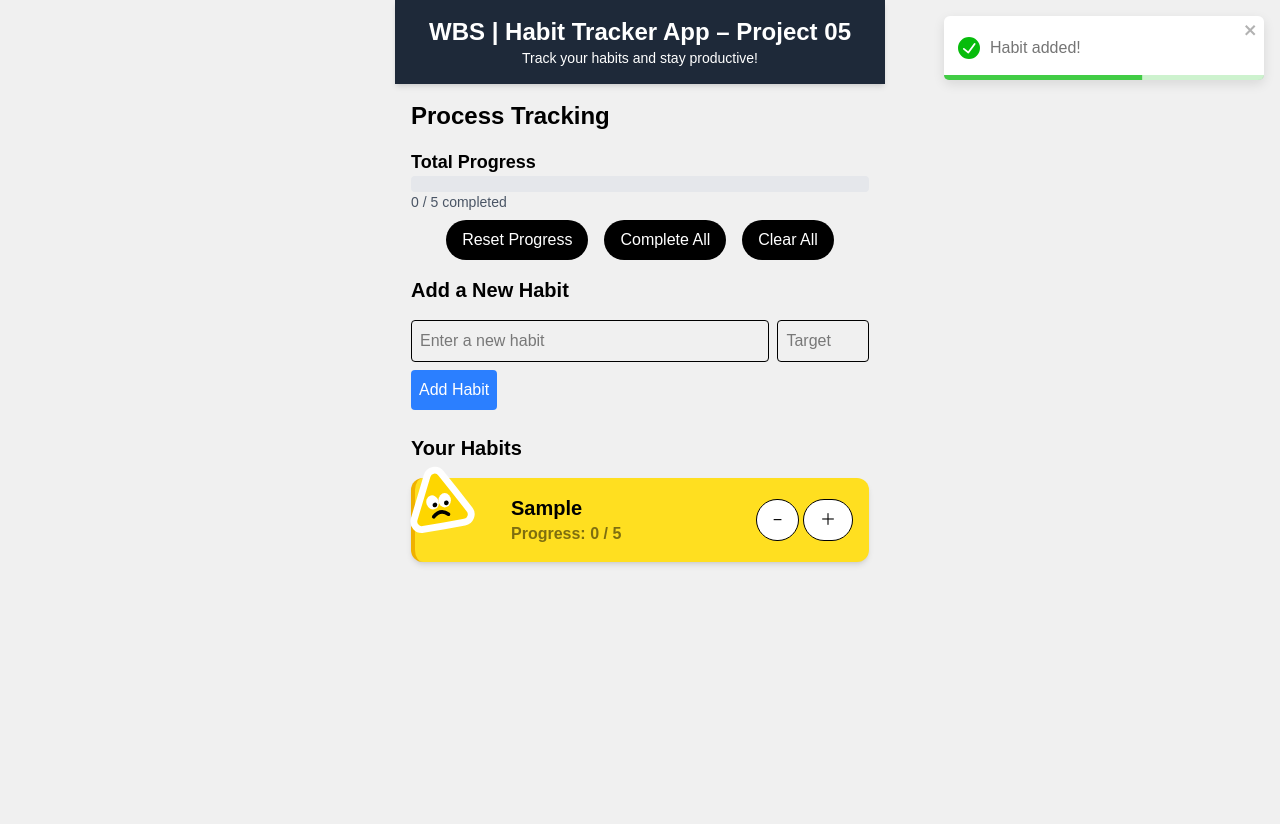
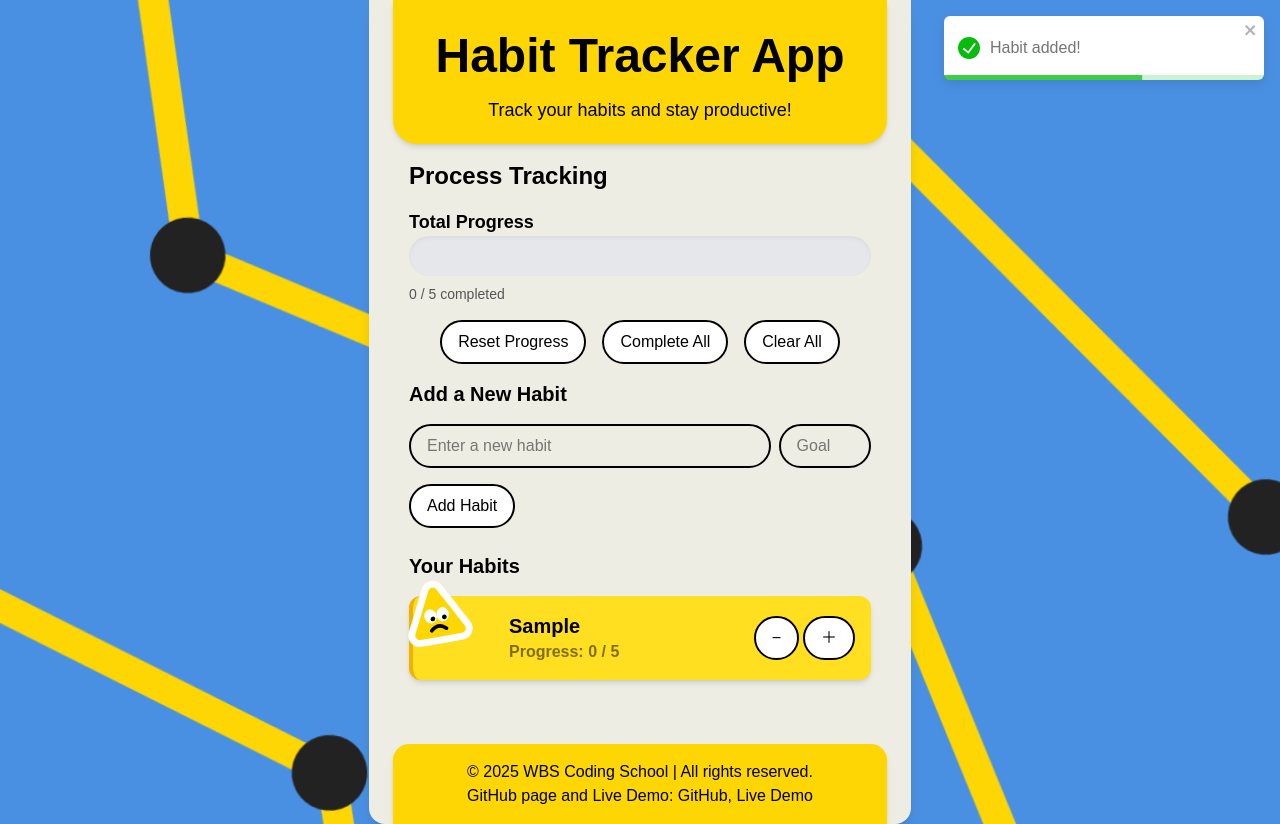
Before and after one commit to Vaeshkar/74_project05_10hours, a React (Vite) app: page / in a window 1280 px wide. Both pictures are taken after typing "Sample", "5" into the empty fields and a click on the button "Add Habit". Before the commit the page ends 800 px from the top, so only its background shows below. Built offline with nearby package versions, Linux system fonts and the light colour scheme.

Commit message:
New Version online

```diff
--- a/index.html
+++ b/index.html
@@ -7,7 +7,7 @@
     <title>WBS | Habit Tracker – Project 05</title>
   </head>
   <body>
-    <div id="root"></div>
+    <div id="root" class="max-w-[600px] mx-auto bg-primary rounded-b-2xl px-6 shadow-lg"></div>
     <script type="module" src="/src/main.jsx"></script>
   </body>
 </html>
--- a/src/App.css
+++ b/src/App.css
@@ -1,15 +1,5 @@
 @import "tailwindcss";
 
-html {
-  scroll-behavior: smooth;
-  scroll-padding-top: 4rem;
-  display: flex;
-  flex-direction: column;
-  justify-content: flex-start;
-  align-items: center;
-  min-height: 100vh;
-  background-color: #f0f0f0; /* Light gray background */
-}
 
 body {
   font-family: 'Arial Rounded MT Bold', 'Helvetica Rounded', 'Arial', sans-serif;
@@ -17,5 +7,5 @@ body {
 
 /* In index.css or a component-level .css file */
 .btn {
-  @apply px-4 py-2 text-black bg-white border border-black rounded-full hover:bg-black hover:text-white transition-colors;
+  @apply px-4 py-2 text-black bg-white border-2 border-black rounded-full hover:border-2 hover:border-[#4a90e2] hover:bg-black hover:text-white transition-colors cursor-pointer;
 }
--- a/src/App.jsx
+++ b/src/App.jsx
@@ -4,6 +4,7 @@ import Header from './components/Header'
 import HabitForm from './components/HabitForm'
 import HabitList from './components/HabitList'
 import TotalProgressBar from './components/TotalProgressBar';
+import Footer from './components/Footer';
 
 // Import necessary styles and components
 import 'react-toastify/dist/ReactToastify.css';
@@ -35,6 +36,11 @@ function App() {
     setHabits(prev =>
       prev.map(h => h.id === id ? { ...h, count: Math.max(h.count - 1, 0) } : h)
     );
+  }
+
+  // Function to handle habit deletion
+  const handleDelete = (id) => {
+  setHabits((prev) => prev.filter(habit => habit.id !== id));
   };
 
   // Render the main application layout
@@ -43,15 +49,16 @@ function App() {
   return (
     <>
       <Header />
-      <main className="container mx-auto p-4">
+      <main className="container mx-auto p-4 pb-8">
         <h2 className="text-2xl font-bold mb-4">Process Tracking</h2>
         <TotalProgressBar habits={habits} setHabits={setHabits} />
         <h2 className="text-xl font-semibold mb-2">Add a New Habit</h2>
         <HabitForm habits={habits} setHabits={setHabits} />
         <h2 className="text-xl font-semibold mt-6 mb-2">Your Habits</h2>
-        <HabitList habits={habits} onIncrement={incrementHabit} onDecrement={decrementHabit} />
+        <HabitList habits={habits} onIncrement={incrementHabit} onDecrement={decrementHabit} onDelete={handleDelete} />
         <ToastContainer />
       </main>
+      <Footer />
     </>
   );
 }
--- /dev/null
+++ b/src/components/Footer.jsx
@@ -0,0 +1,16 @@
+const Footer = () => {
+  return (
+    <footer className="bg-secondary text-black py-4 rounded-t-2xl shadow-md mt-8">
+      <div className="container mx-auto text-center">
+        <p>&copy; 2025 WBS Coding School | All rights reserved.</p>
+        <p>
+          GitHub page and Live Demo:{' '}
+          <a href="https://github.com/Vaeshkar/74_project05_10hours" className="hover:text-bg-secondary transition-colors duration-300 hover:underline">GitHub</a>,{' '}
+          <a href="https://wbshabitracker.netlify.app/" className="hover:text-bg-secondary transition-colors duration-300 hover:underline">Live Demo</a>
+        </p>
+      </div>
+    </footer>
+  );
+}
+
+export default Footer;
--- a/src/components/HabitForm.jsx
+++ b/src/components/HabitForm.jsx
@@ -41,17 +41,17 @@ const HabitForm = ({ setHabits }) => {
           value={name}
           onChange={(e) => setName(e.target.value)}
           placeholder="Enter a new habit"
-          className="border p-2 rounded flex-1"
+          className="border-2 p-2 rounded-full flex-1 placeholder:pl-2 focus:outline-none focus:ring-2 focus:ring-[#4a90e2] focus:border-[#4a90e2] transition-colors duration-300"
         /> {/* // Input for habit name */}
         <input
           type="number"
           value={target}
           onChange={(e) => setTarget(e.target.value)}
-          placeholder="Target"
-          className="border p-2 rounded w-1/5 ml-2"
+          placeholder="Goal"
+          className="border-2 p-2 rounded-full w-1/5 ml-2 placeholder:pl-2 focus:outline-none focus:ring-2 focus:ring-[#4a90e2] focus:border-[#4a90e2] transition-colors duration-300"
         /> {/* // Input for habit target */}
       </div>
-      <button type="submit" className="bg-blue-500 text-white p-2 rounded mt-2">
+      <button type="submit" className="btn mt-4">
         Add Habit
       </button>
     </form>
--- a/src/components/HabitList.jsx
+++ b/src/components/HabitList.jsx
@@ -3,11 +3,11 @@ import HabitListItem from './HabitListItem';
 /**
  * HabitList component for displaying a list of habits
  *
- * @param {*} { habits, onIncrement, onDecrement }
+ * @param {*} { habits, onIncrement, onDecrement, onDelete }
  * @return
  */
 
-const HabitList = ({ habits, onIncrement, onDecrement }) => {
+const HabitList = ({ habits, onIncrement, onDecrement, onDelete }) => {
   return (
     <ul className="mt-4 space-y-4">
       {habits.map((habit) => (
@@ -16,6 +16,7 @@ const HabitList = ({ habits, onIncrement, onDecrement }) => {
           habit={habit}
           onIncrement={() => onIncrement(habit.id)}
           onDecrement={() => onDecrement(habit.id)}
+          onDelete={() => onDelete(habit.id)}
         />
       ))}
     </ul>
--- a/src/components/HabitListItem.jsx
+++ b/src/components/HabitListItem.jsx
@@ -10,7 +10,7 @@ import okProgressIcon from '../assets/icons/icon_ok_progress.svg';
  * @return
  */
 
-const HabitListItem = ({ habit, onIncrement, onDecrement }) => {
+const HabitListItem = ({ habit, onIncrement, onDecrement, onDelete }) => {
 
     function getIconForProgress(habit) {
         if (habit.count === 0) return noProgressIcon;
@@ -19,8 +19,9 @@ const HabitListItem = ({ habit, onIncrement, onDecrement }) => {
     }
 
   return (
-    <li className="text-black bg-yellow-300 border-l-4 border-yellow-500 p-4 rounded-xl shadow-md relative hover:shadow-lg transition-shadow">
-      <div className="absolute -top-5 -left-4 w-20 h-20 z-10 -rotate-10">
+    <li className="group text-black bg-yellow-300 border-l-4 border-yellow-500 p-4 rounded-xl shadow-md relative hover:shadow-lg transition-shadow">
+      <div className="relative">
+        <div className="absolute -top-10 -left-8 w-20 h-20 z-10 -rotate-10">
           <img
             src={getIconForProgress(habit)}
             alt="Habit status"
@@ -28,15 +29,26 @@ const HabitListItem = ({ habit, onIncrement, onDecrement }) => {
           />
         </div>
         <div className="flex justify-between items-center pl-20">
-        <div className=''>
+          <div>
             <h3 className="font-bold text-xl">{habit.name}</h3>
             <p className="font-bold opacity-50">Progress: {habit.count} / {habit.target}</p>
           </div>
+          <button
+            onClick={(e) => {
+              e.stopPropagation();
+              onDelete(habit.id);
+            }}
+            className="+ text-lg font-bold absolute -right-11 top-1/2 -translate-y-1/2 w-10 h-10 rounded-full bg-black text-white opacity-0 cursor-pointer group-hover:-right-12 group-hover:opacity-100 transition-all duration-300"
+          >
+            X
+          </button>
           <ProgressActions
             habitId={habit.id}
             onIncrement={onIncrement}
             onDecrement={onDecrement}
+            onDelete={onDelete}
           />
+        </div>
       </div>
     </li>
   );
--- a/src/components/Header.jsx
+++ b/src/components/Header.jsx
@@ -5,9 +5,9 @@
  */
 const Header = () => {
   return (
-    <header className="bg-gray-800 text-white p-4 shadow-md text-center">
-      <h1 className="text-2xl font-bold">WBS | Habit Tracker App – Project 05</h1>
-        <p className="text-sm">Track your habits and stay productive!</p>
+    <header className="bg-secondary text-black p-4 shadow-md text-center rounded-b-3xl">
+      <h1 className="text-5xl font-bold mt-4">Habit Tracker App</h1>
+        <p className="text-lg mt-4 mb-1">Track your habits and stay productive!</p>
     </header>
   );
 }
--- a/src/components/ProgressActions.jsx
+++ b/src/components/ProgressActions.jsx
@@ -1,7 +1,7 @@
 /**
  * ProgressActions component for displaying progress controls
  *
- * @param {*} { count, target, onIncrement, onDecrement }
+ * @param {*} { count, target, onIncrement, onDecrement, onDelete }
  * @return
  */
 const ProgressActions = ({ count, target, onIncrement, onDecrement }) => {
@@ -12,7 +12,7 @@ const ProgressActions = ({ count, target, onIncrement, onDecrement }) => {
           console.log('Decrement clicked, count:', count);
           onDecrement();
         }}
-        className="px-4 py-2 text-black bg-white border border-black rounded-full hover:bg-black hover:text-white disabled:opacity-50 transition-colors"
+        className="btn"
         disabled={count <= 0}
       >
         −
@@ -23,7 +23,7 @@ const ProgressActions = ({ count, target, onIncrement, onDecrement }) => {
           console.log('Increment clicked, count:', count);
           onIncrement();
         }}
-        className="px-4 py-2 text-black bg-white border border-black rounded-full hover:bg-black hover:text-white disabled:opacity-50 transition-colors"
+        className="btn"
         disabled={count >= target}
       >
         ＋
--- a/src/components/TotalProgressBar.jsx
+++ b/src/components/TotalProgressBar.jsx
@@ -17,22 +17,28 @@ const TotalProgressBar = ({ habits, setHabits }) => {
     setHabits([]);
   };
 
+  const getProgressColor = (progress) => {
+  if (progress < 33) return '#fdd603';
+  if (progress < 66) return '#ffabd6';
+  return '#01b567';
+};
+
   return (
     <div className="my-4">
       <h3 className="text-lg font-semibold">Total Progress</h3>
-      <div className="relative h-4 bg-gray-200 rounded">
+      <div className="relative h-10 bg-gray-200 rounded-full overflow-hidden shadow-inner">
         <div
-          className="absolute top-0 left-0 h-full bg-green-500 rounded"
-          style={{ width: `${progress}%` }}
+          className="absolute top-0 left-0 h-full bg-secondary rounded-full transition-colors duration-500 shadow-inner"
+          style={{ width: `${progress}%`, backgroundColor: getProgressColor(progress) }}
         ></div>
       </div>
-      <p className="text-sm text-gray-600">
+      <p className="text-sm text-secondary mt-2">
         {total} / {target} completed
       </p>
-      <div className="flex justify-center gap-4 mb-4">
-        <button onClick={handleReset} className="bg-black text-white px-4 py-2 rounded-full mt-2">Reset Progress</button>
-        <button onClick={handleCompleteAll} className="bg-black text-white px-4 py-2 rounded-full mt-2">Complete All</button>
-        <button onClick={handleClearAll} className="bg-black text-white px-4 py-2 rounded-full mt-2">Clear All</button>
+      <div className="flex justify-center gap-4 my-4">
+        <button onClick={handleReset} className="btn">Reset Progress</button>
+        <button onClick={handleCompleteAll} className="btn">Complete All</button>
+        <button onClick={handleClearAll} className="btn">Clear All</button>
       </div>
     </div>
   );
--- /dev/null
+++ b/src/index.css
@@ -0,0 +1,98 @@
+@tailwind utilities;
+
+
+:root {
+  --primary-color: #4a90e2;
+  --secondary-color: #fdd603;
+  --main-color: #eeede4;
+  --accent-color: #f5a623;
+  --background-color: #eeede4;
+  --text-primary-color: #000;
+  --text-secondary-color: #555;
+  --border-color: #cccccc;
+  --font-family: 'Arial Rounded MT Bold', 'Helvetica Rounded', 'Arial', sans-serif;
+}
+
+html {
+  @apply h-full;
+  background-color: var(--primary-color);
+  background-size: cover;
+  scroll-behavior: smooth;
+  scroll-padding-top: 4rem;
+  display: flex;
+  flex-direction: column;
+  justify-content: flex-start;
+  align-items: center;
+  min-height: 100vh;
+}
+
+html::before {
+  content: '';
+  position: fixed;
+  top: -50%;
+  left: -50%;
+  width: 200%;
+  height: 200%;
+  transform: translate(-25%, -25%) ;
+  background: url('/src/assets/icons/bg_habittracker.svg') no-repeat center center;
+  background-size: contain;
+  animation: scale-up-down 60s ease-in-out infinite;
+  transform-origin: center;
+  z-index: -1;
+  pointer-events: none;
+  perspective: 1000px;
+
+}
+
+@layer utilities {
+  .bg-primary {
+    background-color: var(--background-color);
+  }
+  .text-primary {
+    color: var(--text-primary-color);
+  }
+  .text-secondary {
+    color: var(--text-secondary-color);
+  }
+  .bg-main {
+    background-color: var(--main-color);
+  }
+  .bg-accent {
+    background-color: var(--accent-color);
+  }
+  .bg-secondary {
+    background-color: var(--secondary-color);
+  }
+  .bg-background {
+    background-color: var(--background-color);
+  }
+  .border-custom {
+    border-color: var(--border-color);
+  }
+  .font-custom {
+    font-family: var(--font-family);
+  }
+
+  @keyframes scale-up-down {
+    0%, 100% {
+      transform: scale(1);
+      rotate: 8deg;
+    }
+    50% {
+      transform: scale(1.05);
+      rotate: -8deg;
+    }
+  }
+
+  @keyframes spin-slow {
+    from {
+      transform: rotate(0deg);
+    }
+    to {
+      transform: rotate(360deg);
+    }
+  }
+  .animate-spin-slow {
+    animation: spin-slow 240s linear infinite;
+  }
+}
--- a/src/main.jsx
+++ b/src/main.jsx
@@ -2,9 +2,11 @@ import { StrictMode } from 'react'
 import { createRoot } from 'react-dom/client'
 import 'react-toastify/dist/ReactToastify.css';
 import App from './App.jsx'
+import './index.css'
 
 createRoot(document.getElementById('root')).render(
+
   <StrictMode>
     <App />
-  </StrictMode>,
+  </StrictMode>
 )
```
Also changed, not shown: src/assets/icons/bg_habittracker.svg (added), 1 other file (tests, documents, lock files or other folders). Lines whose indentation alone changed are shown as unchanged.
